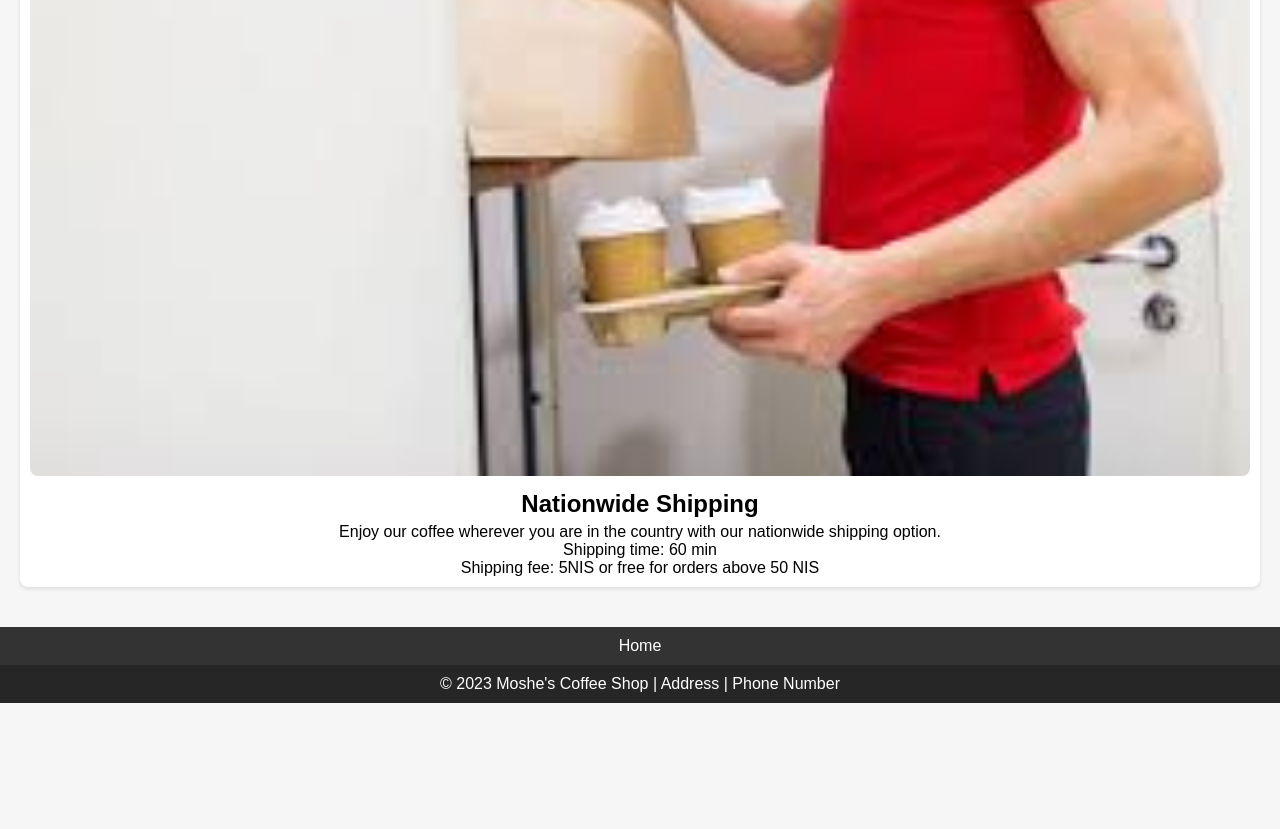
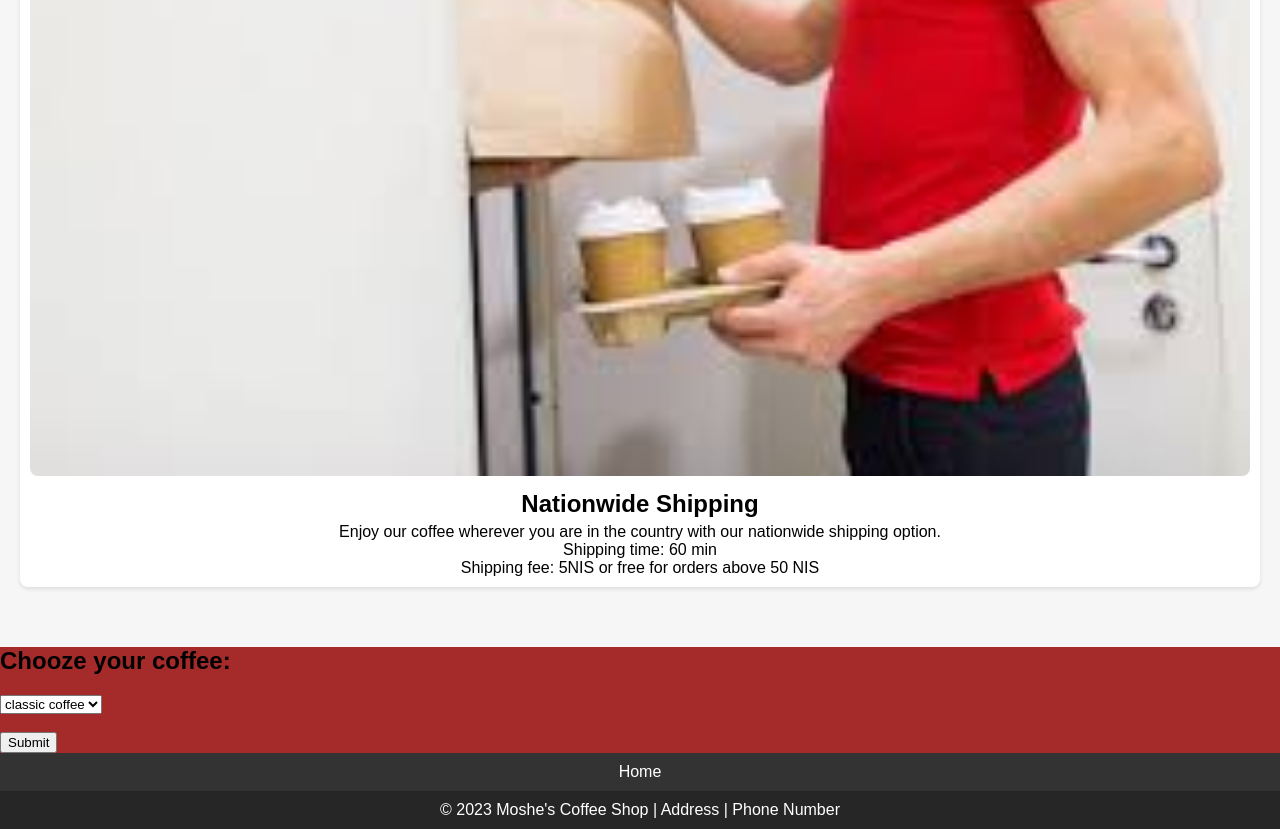
Before and after one commit to MosheL2680/L2_HW_Coffee-shop, a plain HTML site: page deliveries.gpt.html in a window 1280 px wide. Shown: the part 1422-2251 px from the top of the page. Before the commit the page ends 2125 px from the top, so only its background shows below. Drawn offline with Linux system fonts and the light colour scheme.

Commit message:
first commit

```diff
--- a/deliveries.gpt.html
+++ b/deliveries.gpt.html
@@ -44,7 +44,8 @@
         }
 
         nav a:hover {
-            color: #ffd700; /* Change to your desired color for hover effect */
+            color: #ffd700;
+            /* Change to your desired color for hover effect */
         }
 
         footer {
@@ -84,6 +85,11 @@
             font-size: 16px;
             margin: 0;
         }
+
+        .select {
+            font: size 32px;
+            background-color: brown;
+        }
     </style>
 </head>
 
@@ -111,6 +117,18 @@
 
         <!-- Add more delivery options as needed -->
     </div>
+    <FORm action="mysersver.com" class="select">
+        <label for="coffee">
+            <h2> Chooze your coffee:</h2>
+        </label>
+        <select name="chooze your coffee" id="chooze your coffee">
+            <option value="classic coffee">classic coffee</option>
+            <option value="espresso">espresso</option>
+            <option value="cappuccino">cappuccino</option>
+        </select>
+        <br><br>
+        <input type="submit" value="Submit">
+    </FORm>
 
     <nav>
         <a href="index.gpt.html">Home</a>
```
